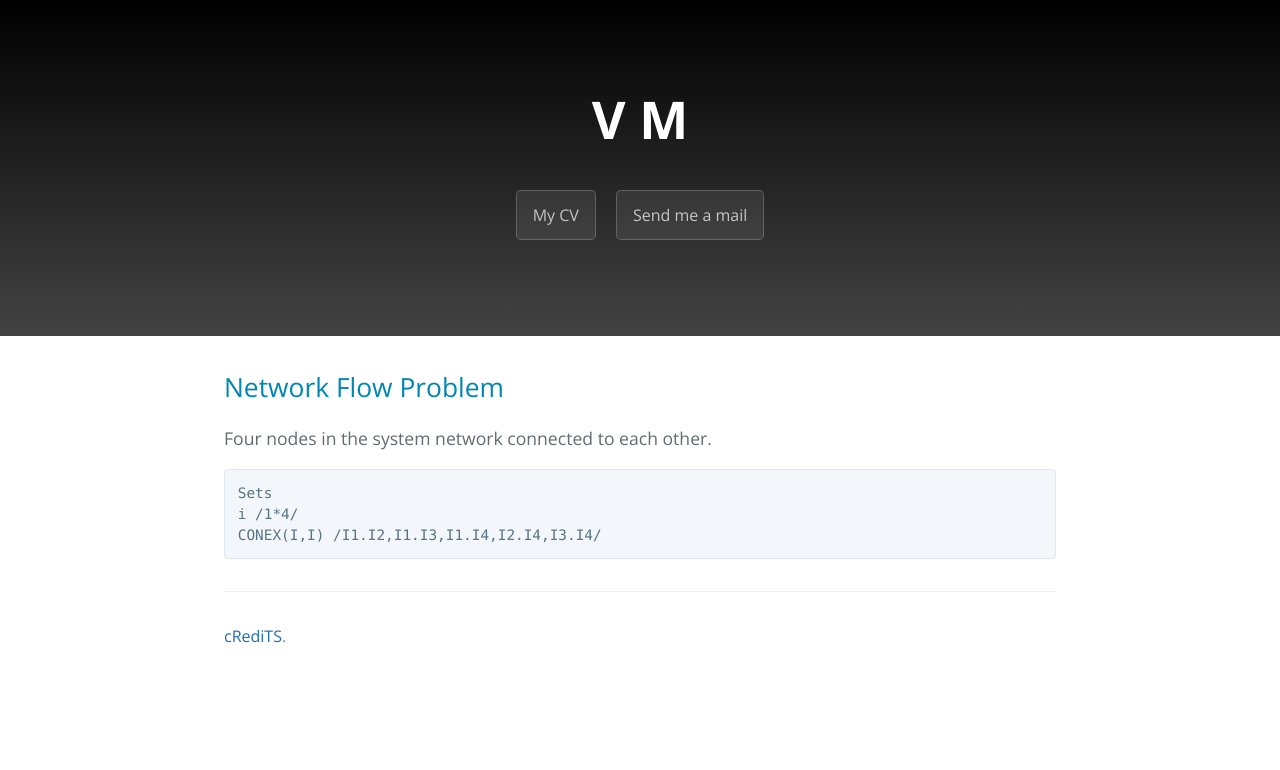
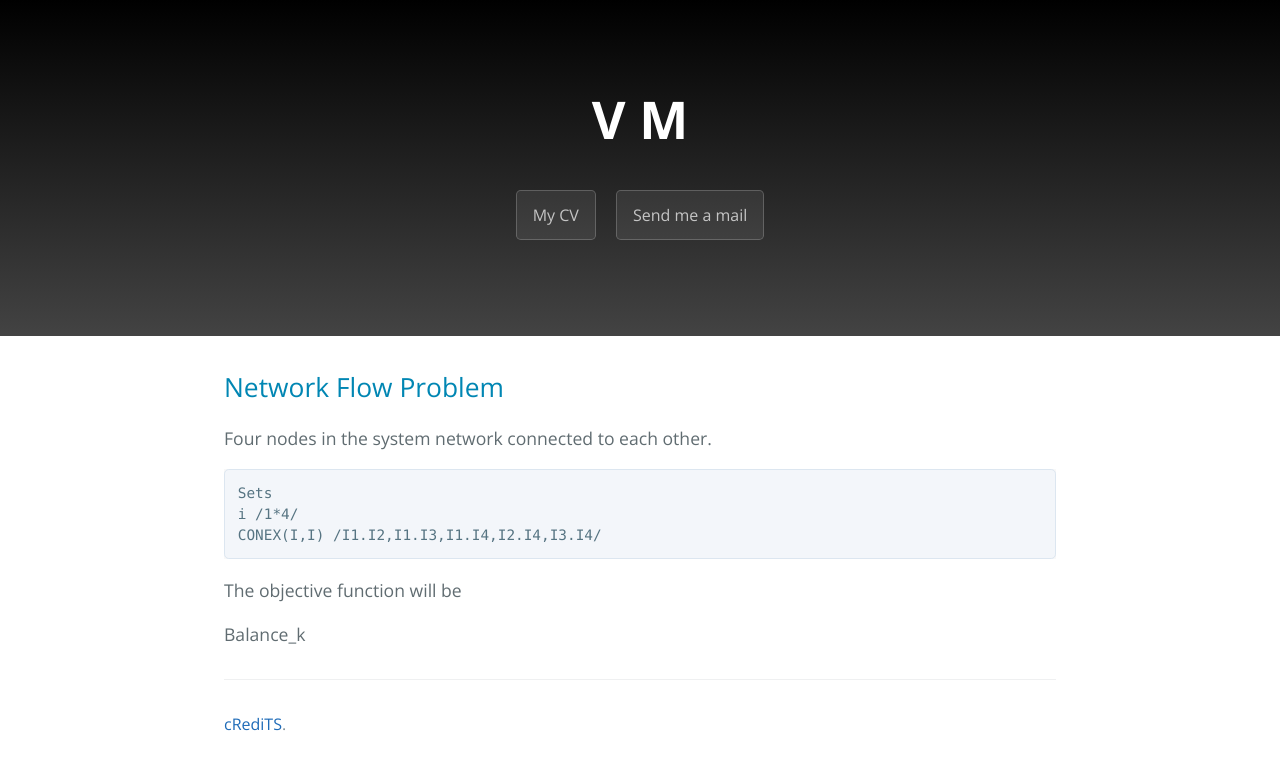
Before and after one commit to vlmeg/vlmeg.github.io, a Jekyll site: the page built from network_flow_problem.md, in a window 1280 px wide. Shown: the top 770 px of the page. Built offline with Jekyll 4.4.1, drawn with Linux system fonts in a browser that asks for light colours; the repository's description, which GitHub fills in, is left out; our own code applies the rules of GitHub Pages for plain Markdown files.

Commit message:
Update network_flow_problem.md

```diff
--- a/network_flow_problem.md
+++ b/network_flow_problem.md
@@ -10,3 +10,6 @@ Sets
 i /1*4/
 CONEX(I,I) /I1.I2,I1.I3,I1.I4,I2.I4,I3.I4/
  ~~~
+The objective function will be
+
+Balance_k
```
